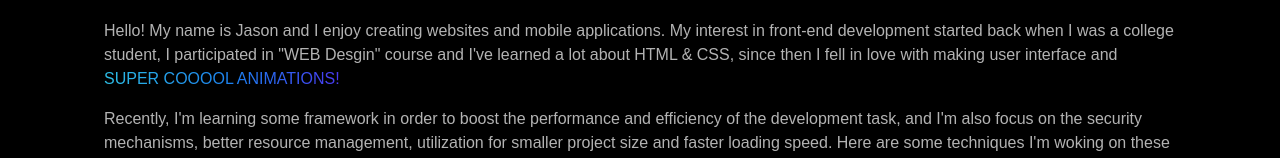
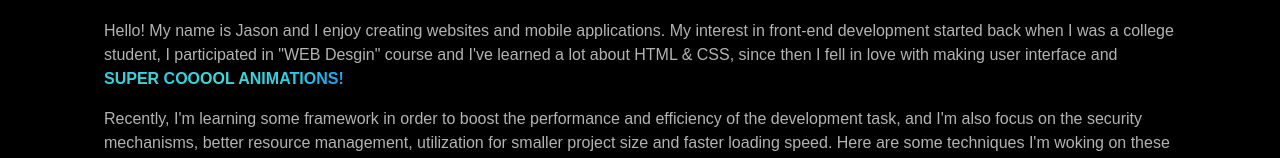
Before and after one commit to whc0820/portfolio-21, a Vue app: page /#/home in a window 1280 px wide. Shown: the part 581-739 px from the top of the page. Built offline with nearby package versions, Linux system fonts and the light colour scheme; what vue-page-transition would draw is missing.

Commit message:
modify some style

```diff
--- a/src/components/ScrollToTopIcon.vue
+++ b/src/components/ScrollToTopIcon.vue
@@ -34,7 +34,7 @@ export default {
   align-items: center;
   color: rgba(255, 255, 255, 0.9);
   mix-blend-mode: difference;
-  transition: 0.35s;
+  transition: opacity 0.35s;
   cursor: pointer;
   z-index: 2;
   &:hover {
--- a/src/views/Home.vue
+++ b/src/views/Home.vue
@@ -463,32 +463,37 @@ export default {
 }
 .animated-text {
   background: linear-gradient(
-    90deg,
+    -45deg,
     rgba(63, 218, 216, 1),
     rgba(47, 201, 226, 1),
     rgba(28, 127, 238, 1),
     rgba(95, 21, 242, 1),
     rgba(186, 12, 248, 1),
     rgba(251, 7, 217, 1),
-    rgba(255, 0, 0, 1)
+    rgba(255, 0, 0, 1),
+    rgba(251, 7, 217, 1),
+    rgba(186, 12, 248, 1),
+    rgba(95, 21, 242, 1),
+    rgba(28, 127, 238, 1),
+    rgba(47, 201, 226, 1),
+    rgba(63, 218, 216, 1),
+    rgba(47, 201, 226, 1),
   );
   background-position-x: 0%;
   background-size: 400%;
   background-clip: text;
-  animation: ani 4s infinite linear;
+  animation: ani 8s infinite linear;
+  animation-fill-mode: forwards;
   @keyframes ani {
     0% {
-      background-position-x: 100%;
-    }
-    50% {
-      background-position-x: 0%;
+      background-position-x: 400%;
     }
     100% {
-      background-position-x: 100%;
+      background-position-x: 0%;
     }
   }
   & span {
-    font-weight: 500;
+    font-weight: 600;
     text-transform: uppercase;
     color: transparent;
   }
```
